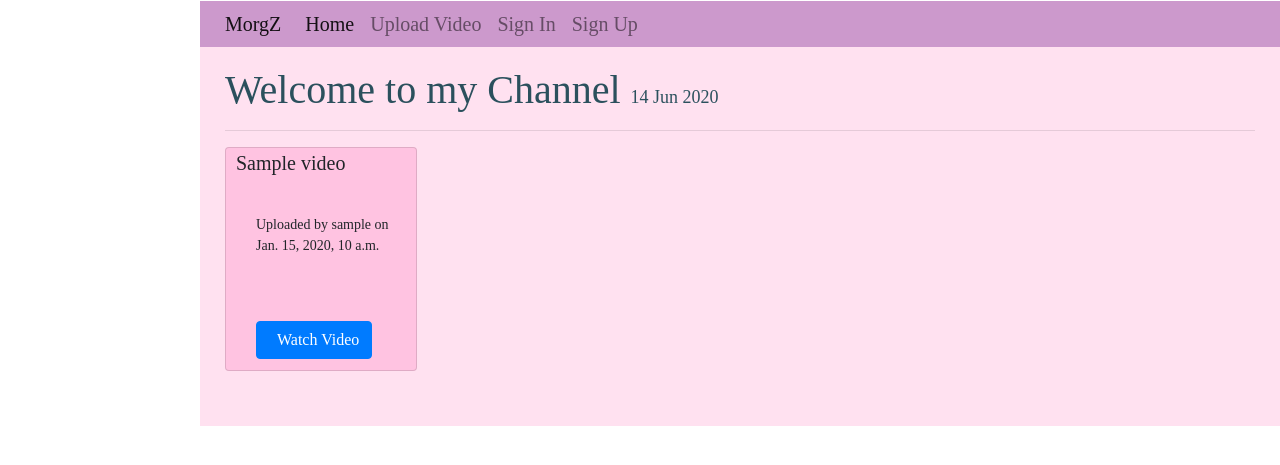
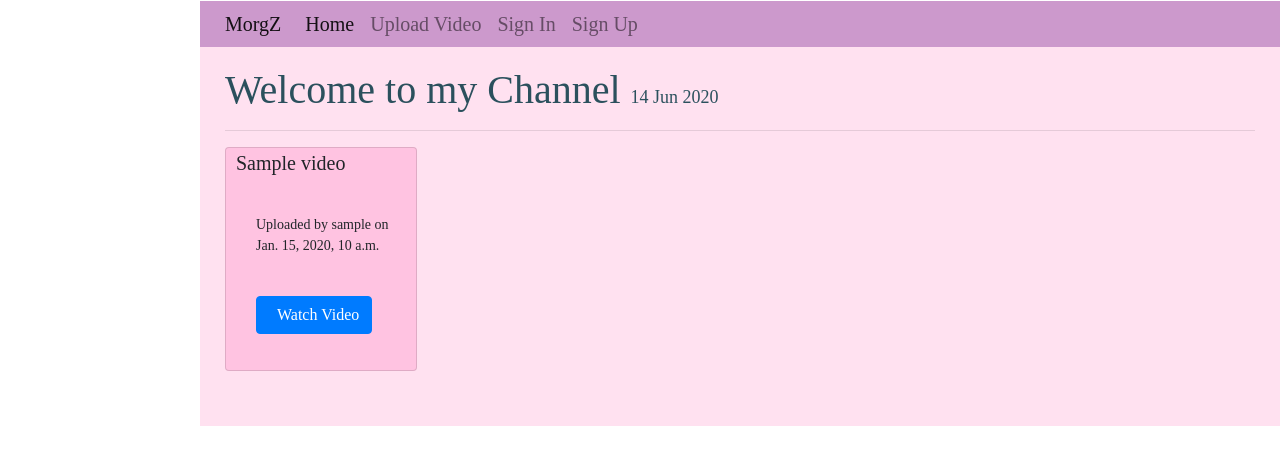
Before and after one commit to thomas041/morgzyoutubeclone, a Django app: page / in a window 1280 px wide. Shown: the top 465 px of the page. Run offline with Django 3.2, Linux system fonts and the light colour scheme; tables that the repository leaves empty hold one stand-in row (values such as "Sample post"); some libraries are stand-ins or nearby versions.

Commit message:
card-Watch-Video button correct alignment

```diff
--- a/static/css/style.css
+++ b/static/css/style.css
@@ -59,7 +59,7 @@ a {
 .inpg{
     align-content: center;
     padding-left: 20px;
-    margin-top: 65px;
+    margin-top: 40px;
 }
 
 .cardp > p{
--- a/templates/youtube/index.html
+++ b/templates/youtube/index.html
@@ -17,7 +17,6 @@ Home
     {#                        <a href="{{ movies.location }}"><img src="{{ movies.thumbnail }}" class="card-img-top" width="125"height="125"></a>#}
                             <div class="card-body">
                          <p class="card-text">Uploaded by {{ video.user }} on {{ video.datetime }}
-                             <br />
 
                              <a href='/video/{{ video.id }}' class="inpg btn btn-primary">Watch Video</a>
                          </p>
```
